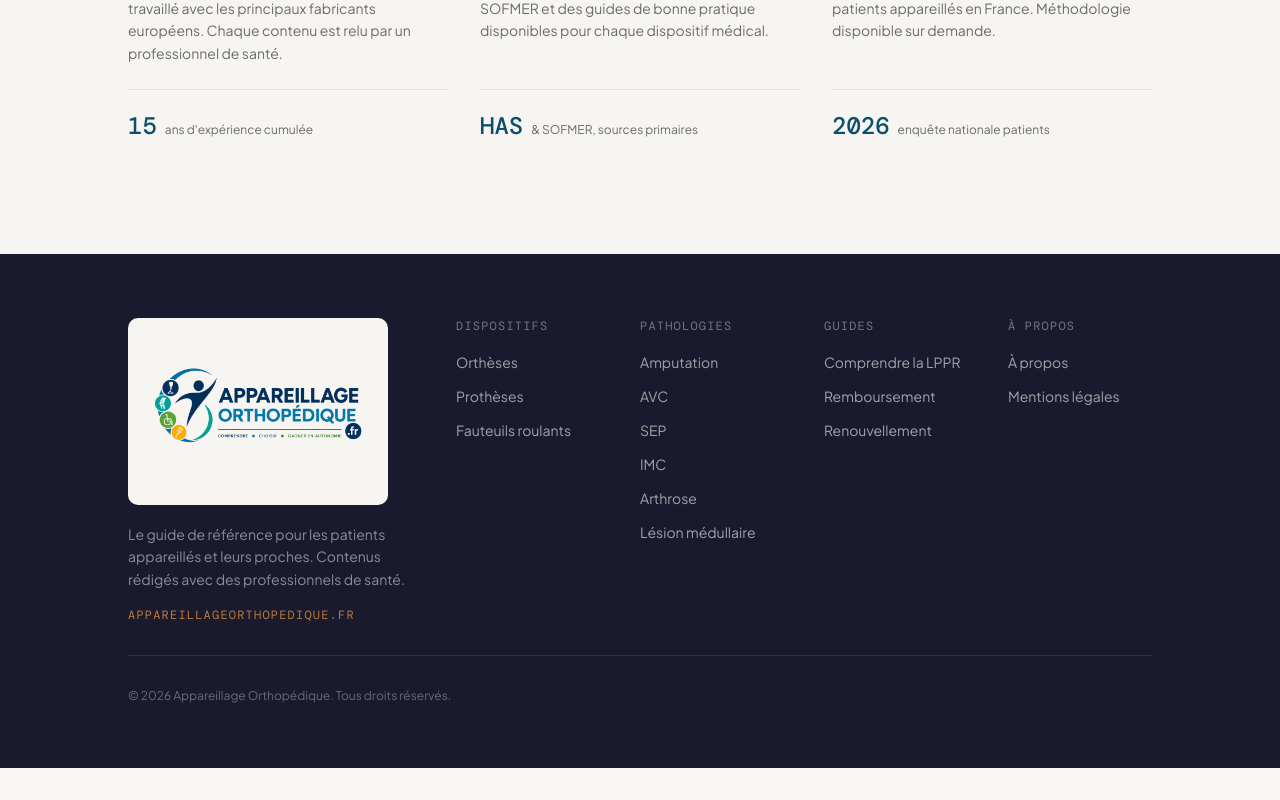
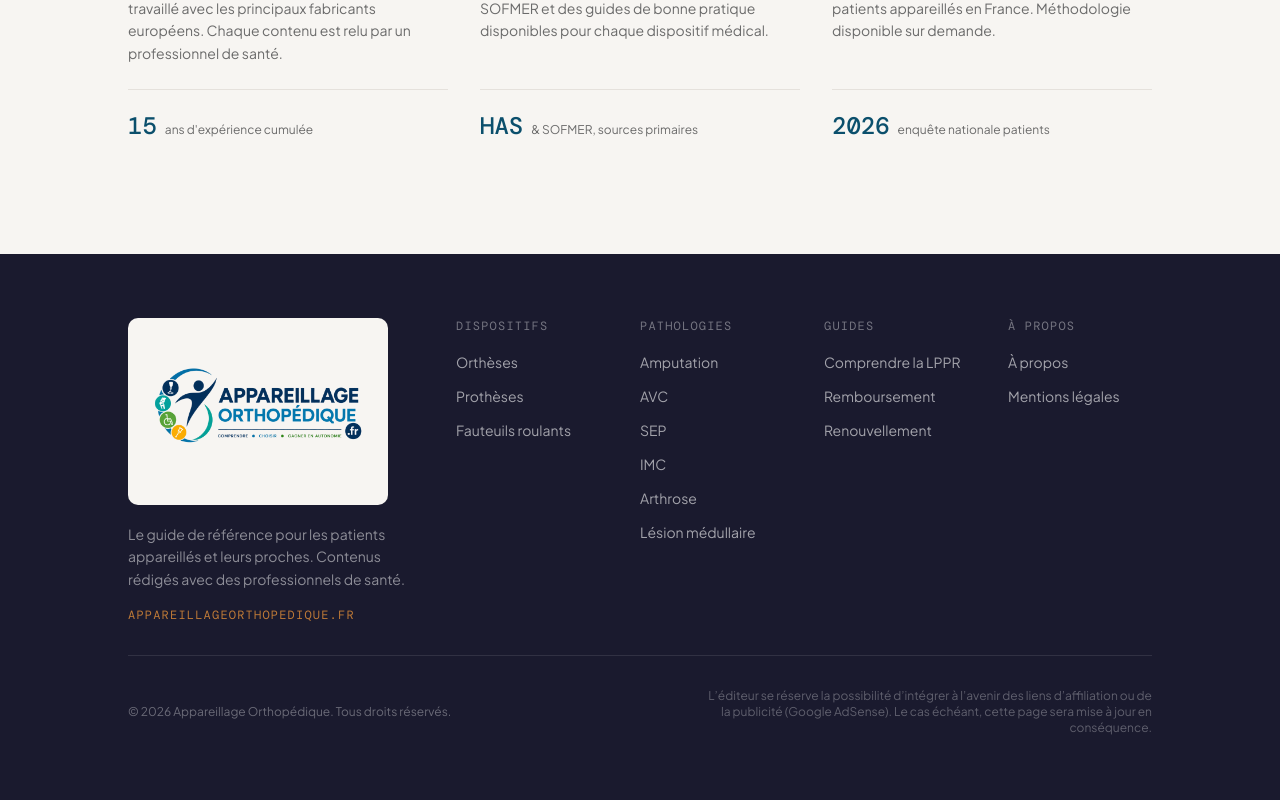
Before and after one commit to Dany-226/appareillage-orthopedique, a Next.js app: page / in a window 1280 px wide. Shown: the part 3953-4753 px from the top of the page. Before the commit the page ends 4721 px from the top, so only its background shows below. Built offline with nearby package versions, Linux system fonts and the light colour scheme.

Commit message:
feat: add reserved-future-monetization disclosure to footer

```diff
--- a/src/components/layout/Footer.tsx
+++ b/src/components/layout/Footer.tsx
@@ -95,6 +95,11 @@ export default function Footer() {
           <p className="text-xs text-white/35">
             © {new Date().getFullYear()} Appareillage Orthopédique. Tous droits réservés.
           </p>
+          <p className="text-xs text-white/30 max-w-md text-left sm:text-right">
+            L&rsquo;éditeur se réserve la possibilité d&rsquo;intégrer à l&rsquo;avenir des
+            liens d&rsquo;affiliation ou de la publicité (Google AdSense). Le cas
+            échéant, cette page sera mise à jour en conséquence.
+          </p>
         </div>
       </div>
     </footer>
```
